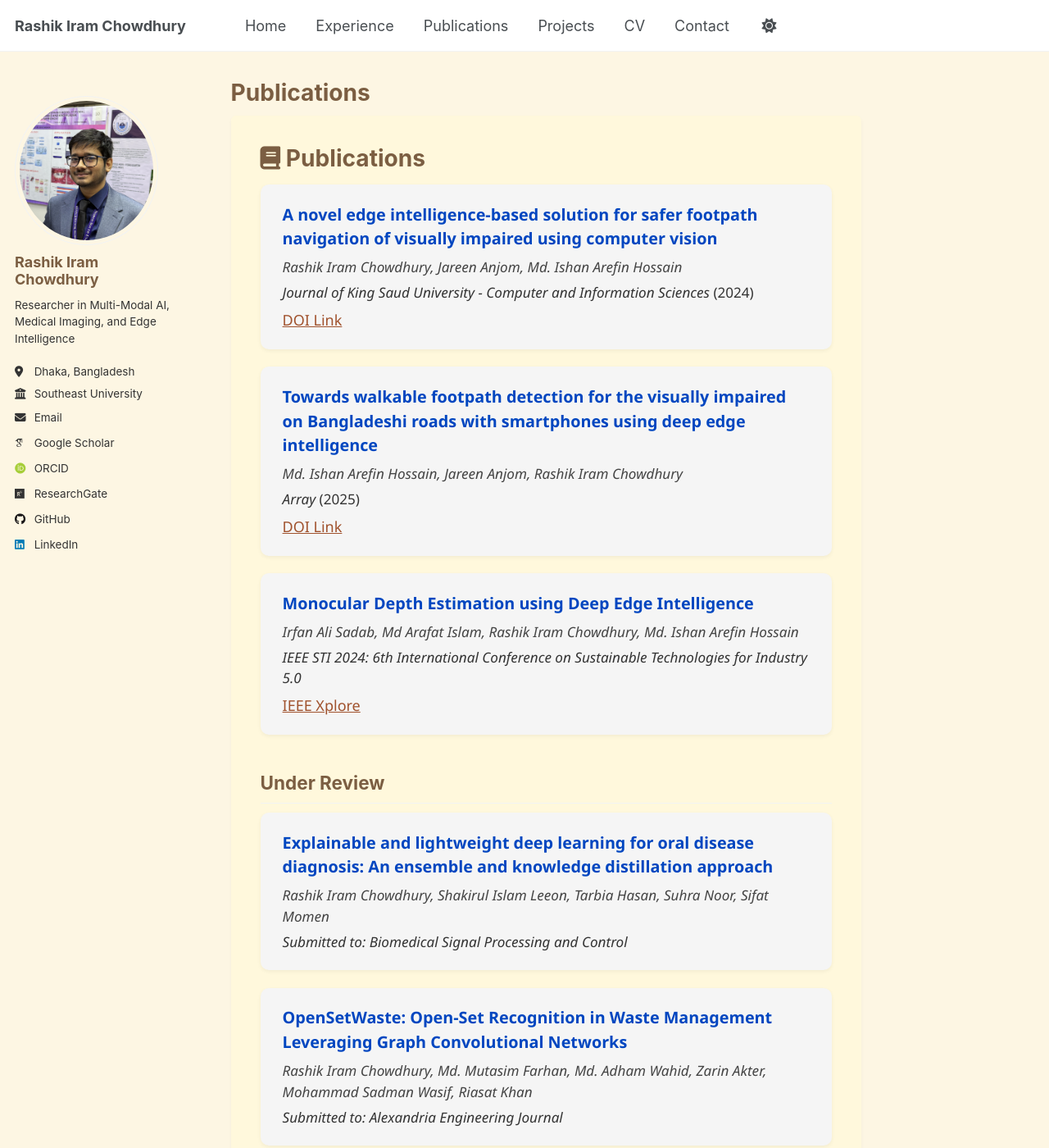
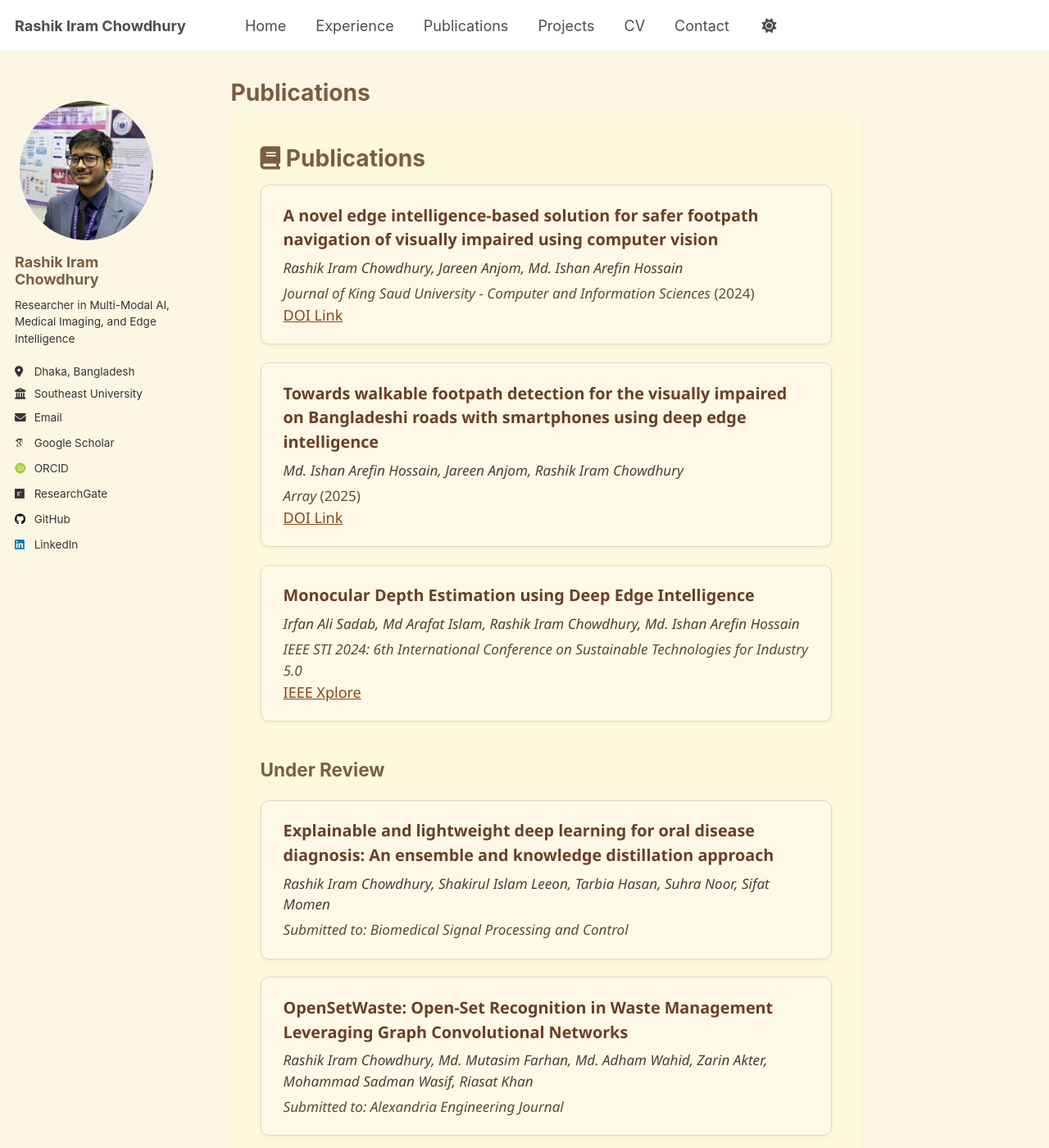
Before and after one commit to RashikIram/rashikiram.github.io, a Jekyll site: the page built from _pages/publications.html, in a window 1280 px wide and 1400 px high. Shown: the whole window at 82% size. Built offline with Jekyll 4.4.1, drawn with Linux system fonts in a browser that asks for light colours; some web fonts are replaced.

Commit message:
Update publications.html

```diff
--- a/_pages/publications.html
+++ b/_pages/publications.html
@@ -7,16 +7,17 @@ author_profile: true
 
 <style>
 .pub-card {
-  background-color: #f5f5f5;
+  background-color: #fff8e6; /* soft beige/ivory */
   padding: 1.2rem 1.5rem;
   margin-bottom: 1.2rem;
   border-radius: 10px;
-  box-shadow: 0 2px 5px rgba(0, 0, 0, 0.05);
+  box-shadow: 0 2px 5px rgba(0, 0, 0, 0.06);
+  border: 1px solid #e6d8c3; /* subtle border */
 }
 
 .pub-title {
   font-weight: 700;
-  color: #0046c0;
+  color: #6b3e26; /* warm earthy brown */
   font-size: 1.1rem;
 }
 
@@ -24,17 +25,22 @@ author_profile: true
   margin-top: 0.4rem;
   font-style: italic;
   font-size: 0.95rem;
-  color: #444;
+  color: #4a3f35;
 }
 
 .pub-venue {
   font-size: 0.95rem;
   margin-top: 0.3rem;
   font-weight: 500;
+  color: #5c4b3b;
 }
 
-.pub-link {
-  margin-top: 0.4rem;
+.pub-link a {
+  color: #8b4513; /* saddle brown for links */
+  text-decoration: underline;
+}
+.pub-link a:hover {
+  color: #a0522d;
 }
 </style>
 
```
